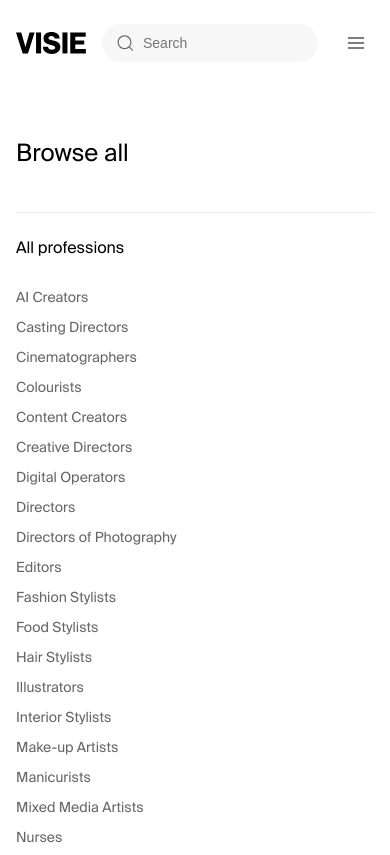
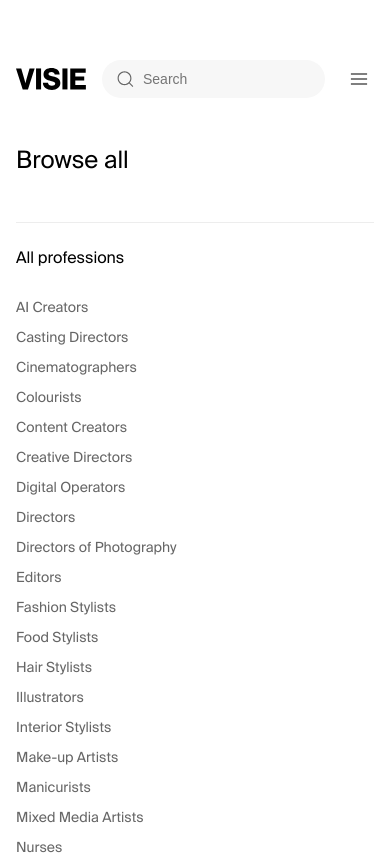
Before and after one commit to rivanavir/visie-vue-test, a Vue app: page / in a window 390 px wide. Shown: the top 855 px of the page. Built offline with nearby package versions, Linux system fonts and the light colour scheme.

Commit message:
mobile spacing

```diff
--- a/src/components/Footer.vue
+++ b/src/components/Footer.vue
@@ -1,6 +1,6 @@
 <template>
   <footer
-    class="self-stretch bg-background-color-background-secondary overflow-hidden flex flex-col items-center justify-center max-w-full text-left text-base text-background-color-background-primary pt-padding-vertical-desktop-tiny sm:pt-padding-vertical-desktop-small lg:pt-padding-vertical-desktop-main"
+    class="self-stretch bg-background-color-background-secondary overflow-hidden flex flex-col items-center justify-center max-w-full text-left text-base text-background-color-background-primary pt-12 sm:pt-padding-vertical-desktop-small lg:pt-padding-vertical-desktop-main"
   >
     <div class="container max-w-full 2xl:max-w-screen-2xl px-4 md:px-padding-horizontal-desktop-index box-border">
       <div class="flex flex-col gap-space-medium md:gap-padding-vertical-desktop-tiny lg:gap-padding-vertical-desktop-main border-box">
@@ -12,7 +12,7 @@
           <template v-for="section in footerSection">
             <h4 class="font-normal m-0 text-white sm:w-full" :class="`${idx+1 === footerSections.length ? 'text-sm' : 'text-base'} ${!section.title ? 'hidden md:inline-block' : ''}`">{{ section?.title }}</h4>
             <div class="flex flex-col items-start gap-y-space-extra-small sm:flex-1" v-for="(subSection, index) in section?.subSections" :key="index">
-              <p v-if="subSection.columnTitle" class="text-base text-white no-underline m-0 pb-1.5">{{ subSection.columnTitle }}</p>
+              <p v-if="subSection.columnTitle" class="text-base text-white no-underline m-0 md:pb-1.5">{{ subSection.columnTitle }}</p>
               <router-link :to="{ name: 'Default', params: { id: item } }" class="font-normal text-text-color-text-secondary no-underline hover:text-white" v-for="(item, index) in subSection.items" :key="index">
                 {{ item }}
               </router-link>
--- a/src/components/Header.vue
+++ b/src/components/Header.vue
@@ -1,6 +1,6 @@
 <template>
   <header
-    class="container max-w-full 2xl:max-w-screen-2xl px-4 md:px-padding-horizontal-desktop-index self-stretch bg-background-color-background-primary flex flex-col items-start justify-start max-w-full text-left text-xs text-dimgray font-roboto box-border"
+    class="container max-w-full 2xl:max-w-screen-2xl px-4 md:px-padding-horizontal-desktop-index self-stretch bg-background-color-background-primary flex flex-col items-start justify-start max-w-full text-left text-xs text-dimgray box-border pt-9 lg:pt-0"
   >
     <Navbar />
   </header>
--- a/src/components/Navbar.vue
+++ b/src/components/Navbar.vue
@@ -18,7 +18,7 @@
       </div>
       <div
         class="flex-1 rounded-radius-round bg-background-color-background-secondary1 overflow-hidden flex flex-row items-center justify-start py-space-tiny pl-space-extra-small box-border gap-2 md:min-w-[216px] border border-solid transition-all"
-        :class="isFocused ? 'border-text-color-text-primary md:max-w-[513px] md:min-w-[513px]' : 'border-transparent max-w-[216px]'"
+        :class="isFocused ? 'border-text-color-text-primary lg:max-w-[513px] lg:min-w-[513px]' : 'border-transparent lg:max-w-[216px]'"
       >
         <svg class="h-5 w-5 relative overflow-hidden shrink-0 min-h-5" width="21" height="20" viewBox="0 0 21 20" fill="none" xmlns="http://www.w3.org/2000/svg">
         <path d="M17.909 17.9243L18.3333 18.3485L19.1818 17.5L18.7575 17.0757L17.909 17.9243ZM15.1325 13.4507C14.8982 13.2164 14.5183 13.2164 14.284 13.4507C14.0497 13.6851 14.0497 14.0649 14.284 14.2993L15.1325 13.4507ZM18.7575 17.0757L15.1325 13.4507L14.284 14.2993L17.909 17.9243L18.7575 17.0757ZM16.0666 9.16667C16.0666 12.5172 13.3505 15.2333 9.99992 15.2333V16.4333C14.0132 16.4333 17.2666 13.18 17.2666 9.16667H16.0666ZM9.99992 15.2333C6.64939 15.2333 3.93325 12.5172 3.93325 9.16667H2.73325C2.73325 13.18 5.98665 16.4333 9.99992 16.4333V15.2333ZM3.93325 9.16667C3.93325 5.81614 6.64939 3.1 9.99992 3.1V1.9C5.98665 1.9 2.73325 5.1534 2.73325 9.16667H3.93325ZM9.99992 3.1C13.3505 3.1 16.0666 5.81614 16.0666 9.16667H17.2666C17.2666 5.1534 14.0132 1.9 9.99992 1.9V3.1Z" fill="#666666"/>
@@ -33,7 +33,7 @@
           type="text"
         />
       </div>
-      <Button label="" color="transparent" class="lg:hidden ml-auto" :icon="true">
+      <Button label="" color="transparent" class="lg:hidden" :icon="true">
         <svg width="20" height="20" viewBox="0 0 20 20" fill="none" xmlns="http://www.w3.org/2000/svg">
         <path d="M2.5 10H17.5M2.5 5H17.5M2.5 15H17.5" stroke="black" stroke-width="1.2" stroke-linecap="square" stroke-linejoin="round"/>
         </svg>
--- a/src/pages/BrowseAll.vue
+++ b/src/pages/BrowseAll.vue
@@ -4,13 +4,13 @@
   >
     <Header />
     <main
-      class="container max-w-screen-2xl flex-1 flex flex-col gap-y-padding-vertical-desktop-tiny md:gap-y-padding-vertical-desktop-small max-w-full text-17xl text-text-color-text-primary md:pb-padding-vertical-desktop-main py-padding-vertical-desktop-tiny md:pt-padding-vertical-desktop-small px-4 md:px-padding-horizontal-desktop-index box-border"
+      class="container max-w-screen-2xl flex-1 flex flex-col gap-y-12 md:gap-y-padding-vertical-desktop-small max-w-full text-17xl text-text-color-text-primary md:pb-padding-vertical-desktop-main pb-12 pt-6 md:pt-padding-vertical-desktop-small px-4 md:px-padding-horizontal-desktop-index box-border"
     >
       <div
         class="max-w-full"
       >
         <h1
-          class="m-0 relative text-2xl md:text-inherit leading-[115%] font-normal font-inherit inline-block"
+          class="m-0 relative text-2xl md:text-inherit leading-[115%] font-normal font-inherit block"
         >
           Browse all
         </h1>
--- a/src/pages/DefaultPage.vue
+++ b/src/pages/DefaultPage.vue
@@ -9,13 +9,13 @@
   >
     <Header />
     <main
-      class="container max-w-screen-2xl flex-1 flex flex-col gap-y-padding-vertical-desktop-tiny md:gap-y-padding-vertical-desktop-small max-w-full text-17xl text-text-color-text-primary md:pb-padding-vertical-desktop-main py-padding-vertical-desktop-tiny md:pt-padding-vertical-desktop-small px-4 md:px-padding-horizontal-desktop-index box-border"
+      class="container max-w-screen-2xl flex-1 flex flex-col gap-y-12 md:gap-y-padding-vertical-desktop-small max-w-full text-17xl text-text-color-text-primary md:pb-padding-vertical-desktop-main pb-12 pt-6 md:pt-padding-vertical-desktop-small px-4 md:px-padding-horizontal-desktop-index box-border"
     >
       <div
         class="max-w-full"
       >
         <h1
-          class="m-0 relative text-2xl md:text-inherit leading-[115%] font-normal font-inherit inline-block"
+          class="m-0 relative text-2xl md:text-inherit leading-[115%] font-normal font-inherit block"
         >
           {{ $route.params.id }} page
         </h1>
```
